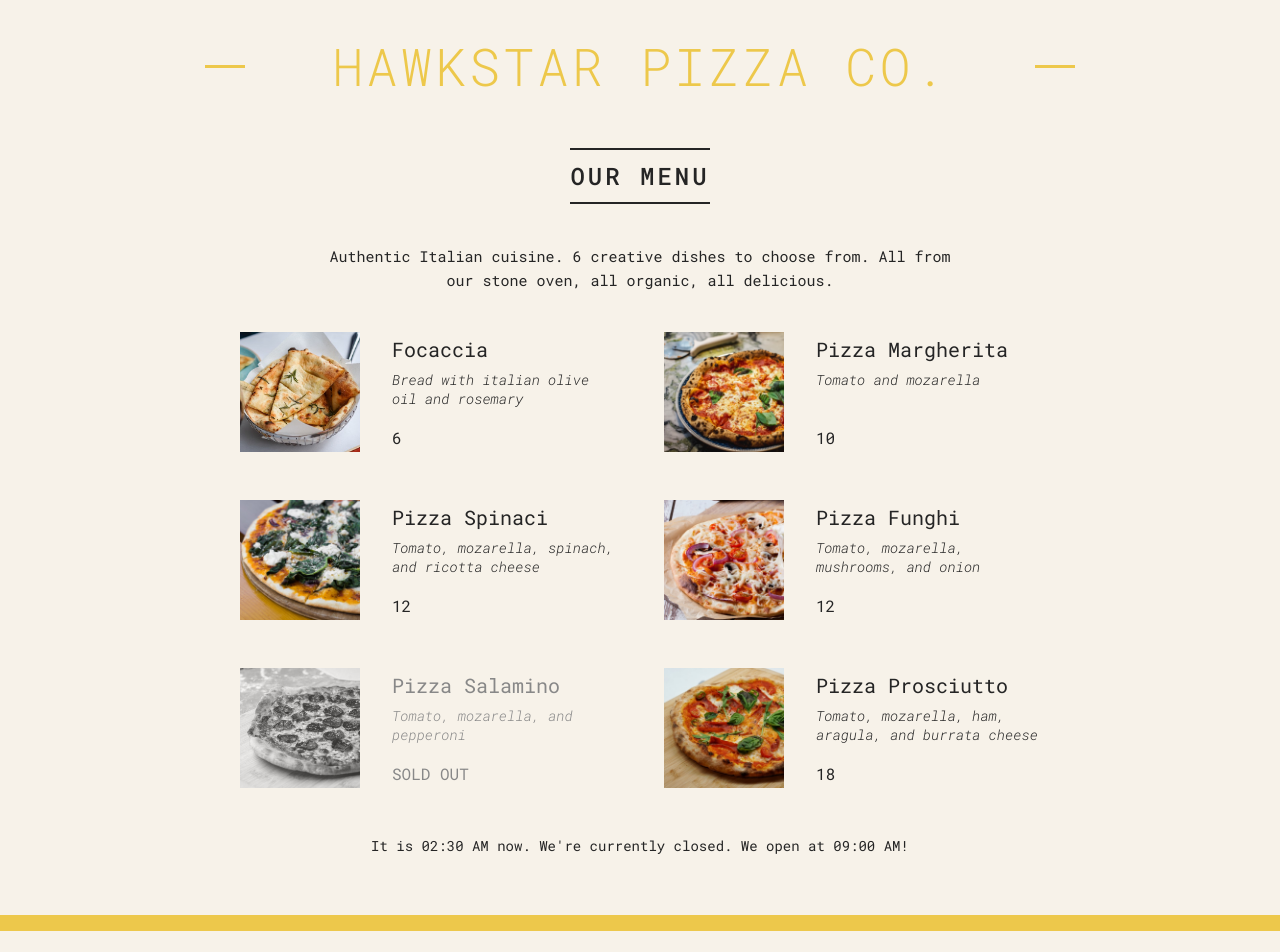
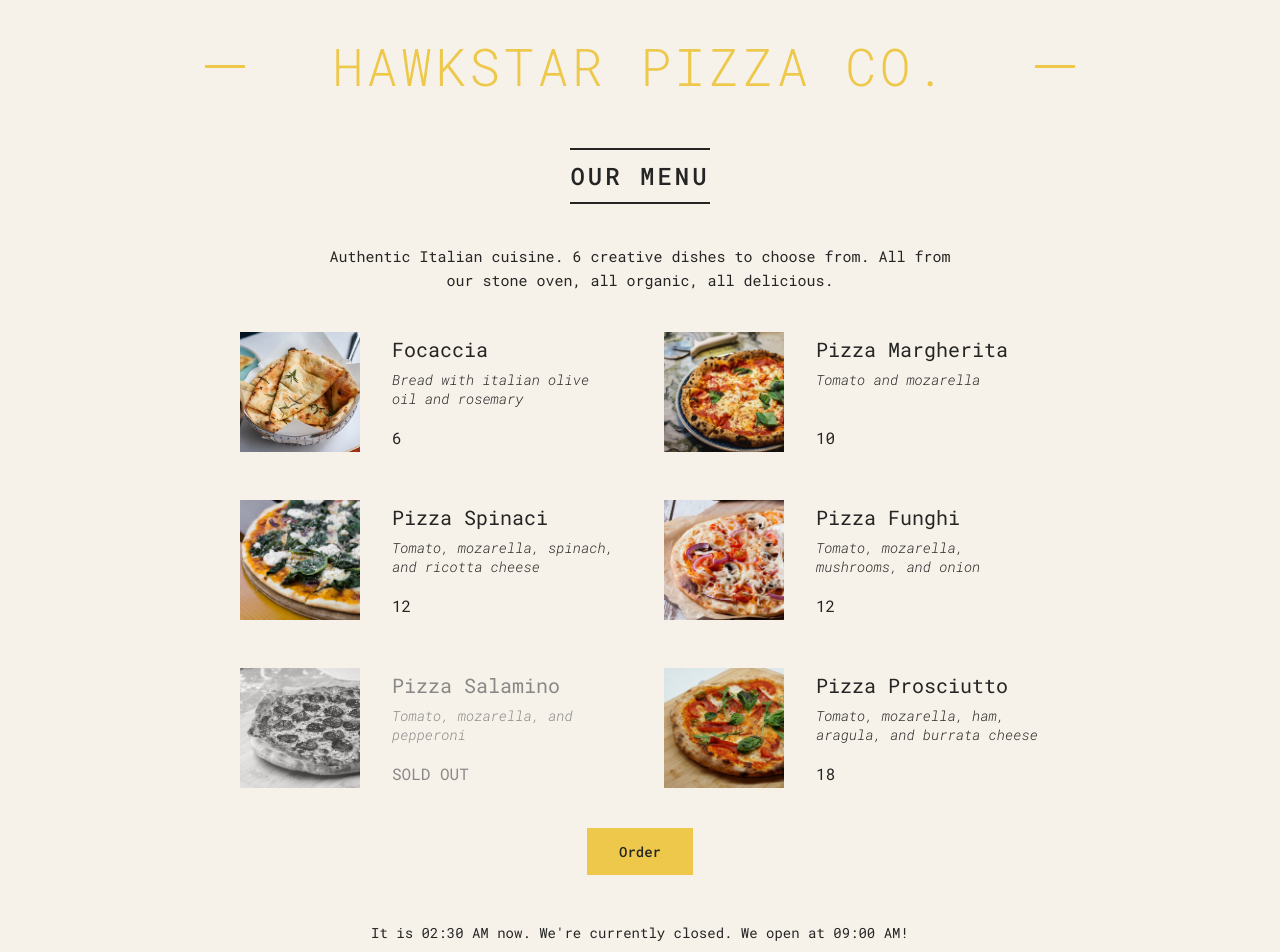
Before and after one commit to Shahbaaz92/Pizza-App, a React (Vite) app: page / in a window 1280 px wide. Shown: the top 952 px of the page. Before the commit the page ends 931 px from the top, so only its background shows below. Built offline with nearby package versions, Linux system fonts and the light colour scheme.

Commit message:
Update Menu.jsx

```diff
--- a/src/components/Menu.jsx
+++ b/src/components/Menu.jsx
@@ -20,6 +20,7 @@ function Menu() {
           />
         ))}
       </ul>
+      <button className="btn">Order</button>
     </main>
   );
 }
```
